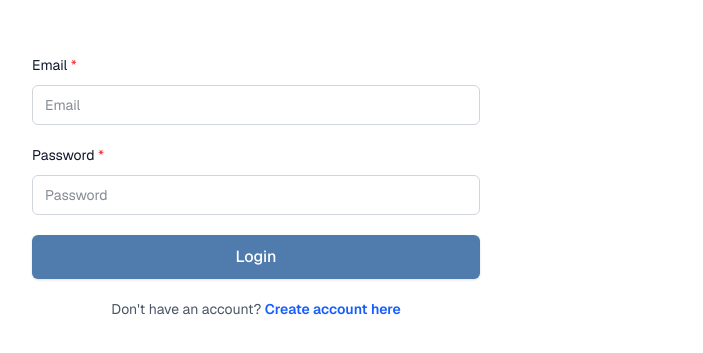
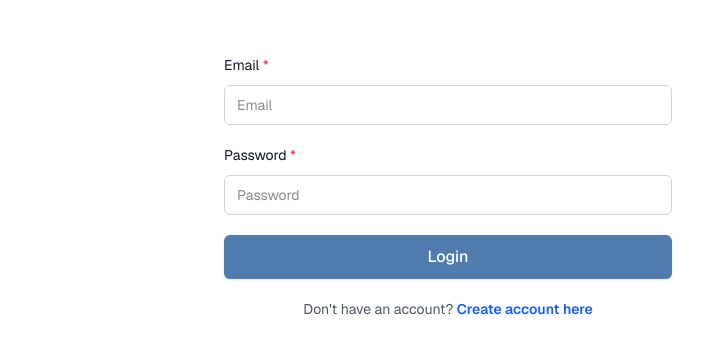
Before and after one commit to NEELSAMEL19/Personal_Book_Manager, a Next.js app: page /login in a window 1280 px wide. Shown: the part 213-566 px from the top of the page, without its empty margins (192-895 px from the left). Built offline with nearby package versions, Linux system fonts and the light colour scheme; no server answers.

Commit message:
update css for login

```diff
--- a/features/Auth/Login/Login.tsx
+++ b/features/Auth/Login/Login.tsx
@@ -2,7 +2,7 @@
 
 const Login = () => {
   return (
-    <div className="flex h-screen w-screen">
+    <div className="flex justify-center items-center h-screen w-screen">
       <LoginForm />
     </div>
   );
```
